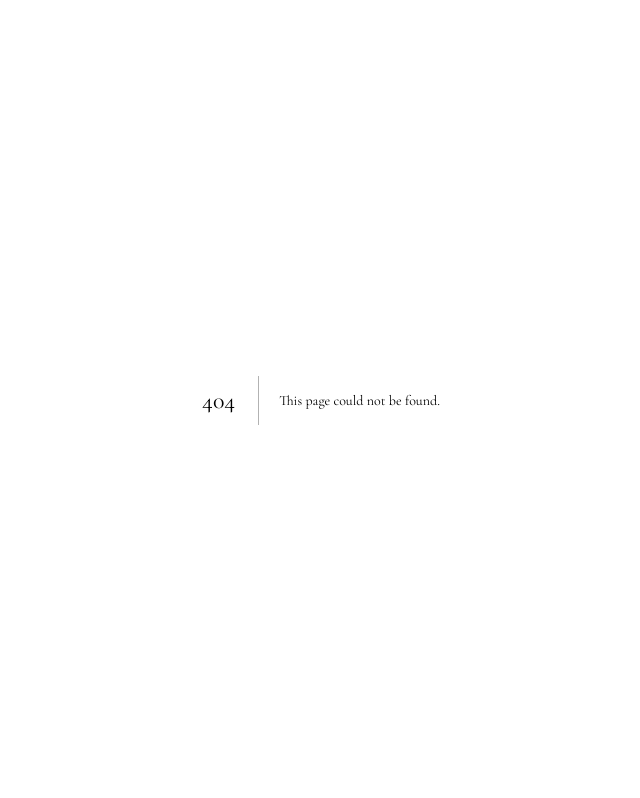
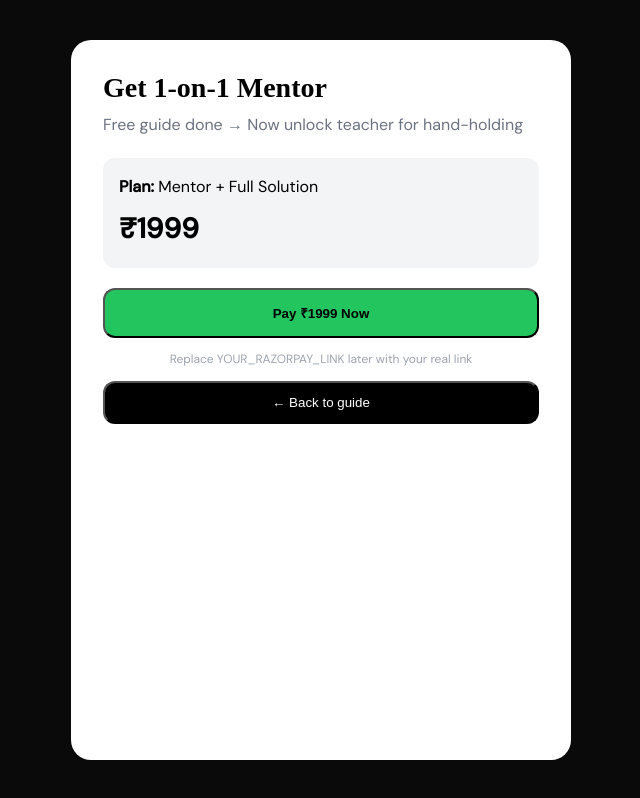
Before and after one commit to Ani1967/educreation, a Next.js app: page /checkout in a window 1280 px wide. Before the commit this address had no page. Shown: the whole page, without its empty margins (319-959 px from the left). Built offline with nearby package versions, Linux system fonts and the light colour scheme.

Commit message:
add checkout page - fix 404 for Rs 1999

```diff
--- /dev/null
+++ b/app/checkout/page.tsx
@@ -0,0 +1,27 @@
+"use client";
+import { Suspense } from "react";
+import { useSearchParams } from "next/navigation";
+
+function CheckoutContent(){
+  const params = useSearchParams();
+  const plan = params.get("plan") || "1999";
+  return (
+    <div style={{ minHeight:"100vh", background:"#0a0a0a", color:"white", padding:40, display:"flex", justifyContent:"center" }}>
+      <div style={{ background:"white", color:"black", borderRadius:20, padding:32, maxWidth:500, width:"100%" }}>
+        <h1 style={{ fontSize:28, fontWeight:700, fontFamily:"serif" }}>Get 1-on-1 Mentor</h1>
+        <p style={{ marginTop:8, color:"#6b7280" }}>Free guide done → Now unlock teacher for hand-holding</p>
+        <div style={{ background:"#f3f4f6", borderRadius:12, padding:16, marginTop:20 }}>
+          <p><b>Plan:</b> Mentor + Full Solution</p>
+          <p style={{ fontSize:28, fontWeight:800, marginTop:8 }}>₹{plan}</p>
+        </div>
+        <button onClick={()=>window.location.href='https://rzp.io/l/YOUR_RAZORPAY_LINK'} style={{ width:"100%", background:"#22c55e", color:"black", padding:14, borderRadius:12, fontWeight:700, marginTop:20 }}>Pay ₹{plan} Now</button>
+        <p style={{ fontSize:12, color:"#9ca3af", marginTop:12, textAlign:"center" }}>Replace YOUR_RAZORPAY_LINK later with your real link</p>
+        <button onClick={()=>window.location.href='/get-pdf'} style={{ width:"100%", marginTop:12, background:"black", color:"white", padding:12, borderRadius:12 }}>← Back to guide</button>
+      </div>
+    </div>
+  );
+}
+
+export default function Page(){
+  return <Suspense fallback={<div>Loading...</div>}><CheckoutContent/></Suspense>
+}
```
